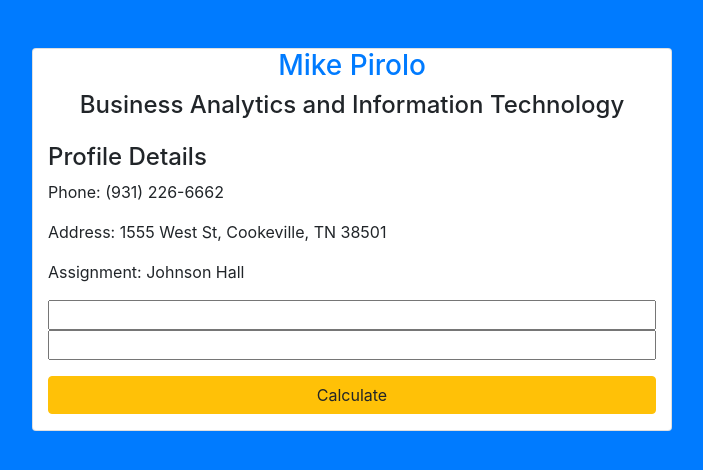
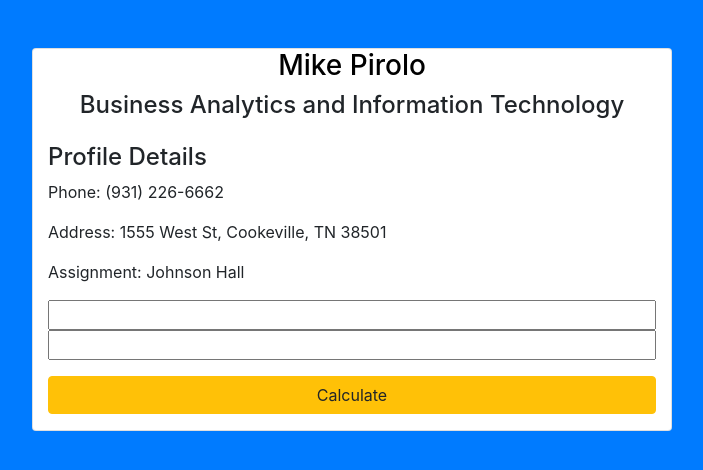
Before and after one commit to mdpirolo42/DS3870, a plain HTML site: page ProfileExample/index.html in a window 1280 px wide. Shown: the whole page, without its empty margins (288-991 px from the left). Drawn offline with Linux system fonts and the light colour scheme.

Commit message:
Update index.html

```diff
--- a/ProfileExample/index.html
+++ b/ProfileExample/index.html
@@ -9,7 +9,7 @@
 <link rel="stylesheet" href="css/lib/bootstrap.min.css">
 <body class="bg-primary">
     <div class = "card col-6 offset-3 mt-5">
-        <h3 class = "text-center"><a href="mailto:mdpirolo42@tntech.edu">Mike Pirolo</a></h3>
+        <h3 class = "text-center"><a href="mailto:mdpirolo42@tntech.edu" style="color: black;">Mike Pirolo</a></h3>
         <h4 class = "text-center">Business Analytics and Information Technology</h4>
         <h4 class = "mt-3 mb-2">Profile Details</h4>
 
```
